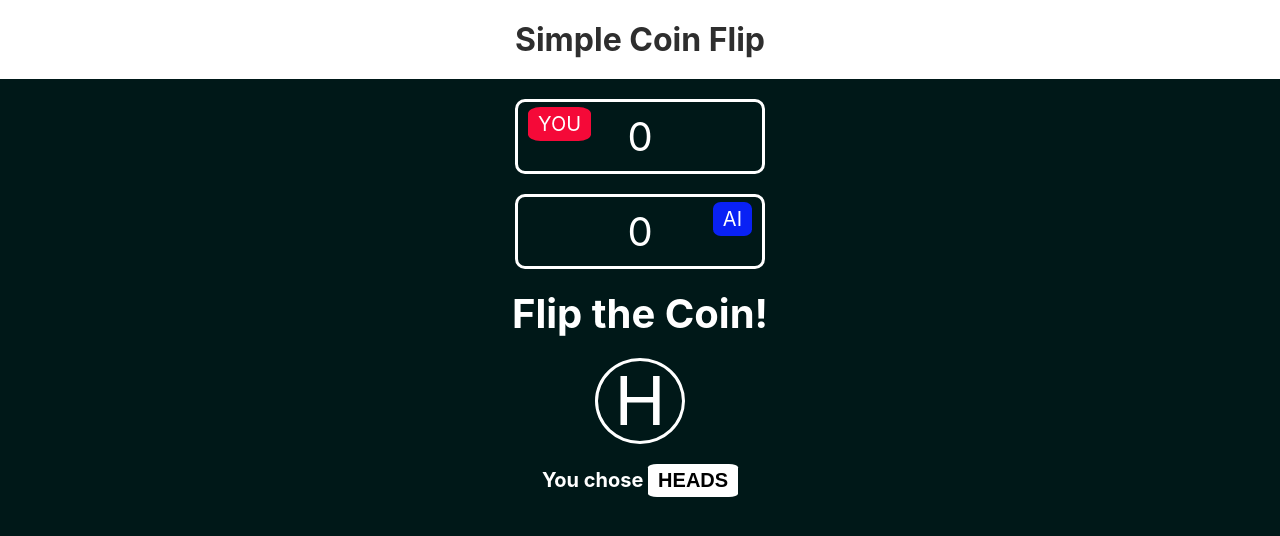
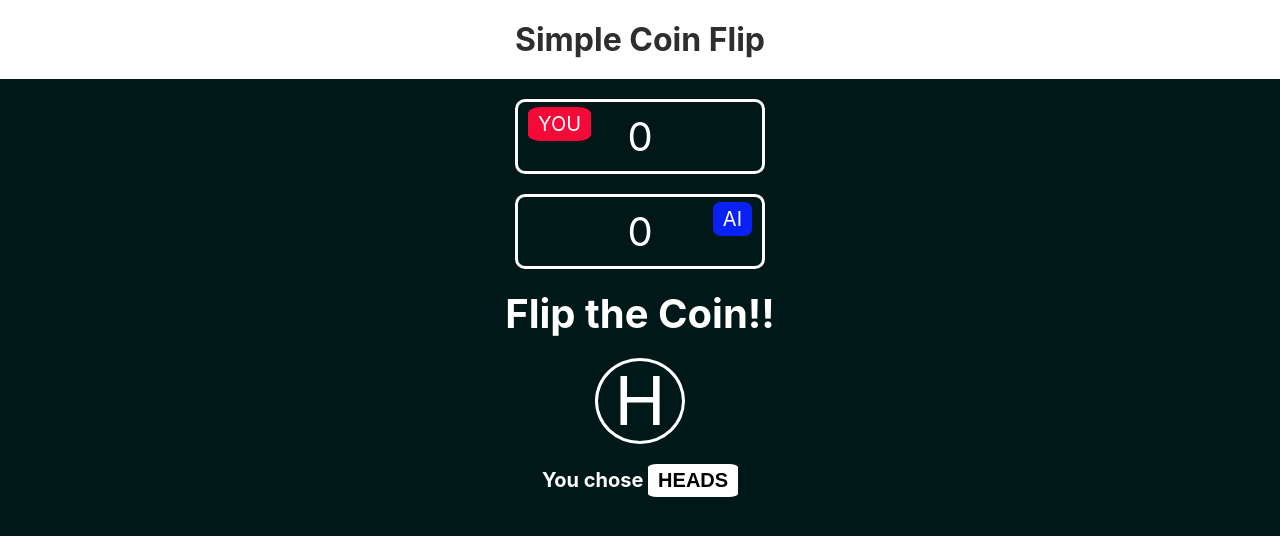
Before and after one commit to JefftheCloudDog/SimpleCoinFlip, a plain HTML site: page index.html in a window 1280 px wide. Drawn offline with Linux system fonts and the light colour scheme.

Commit message:
Update index.html

```diff
--- a/index.html
+++ b/index.html
@@ -23,7 +23,7 @@
     </div>
 
     <div>
-      <p id="result">Flip the Coin!</p>
+      <p id="result">Flip the Coin!!</p>
     </div>
 
     <div class="choices">
```
